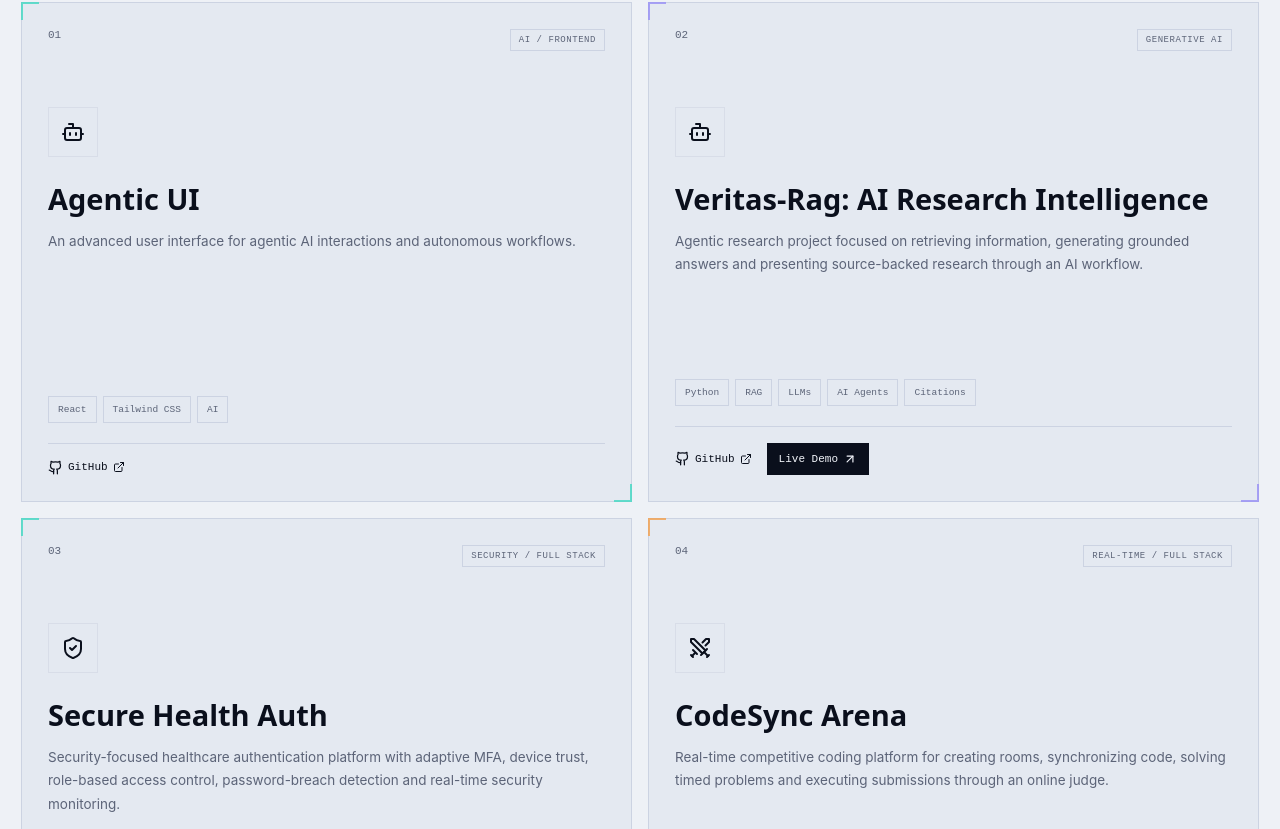
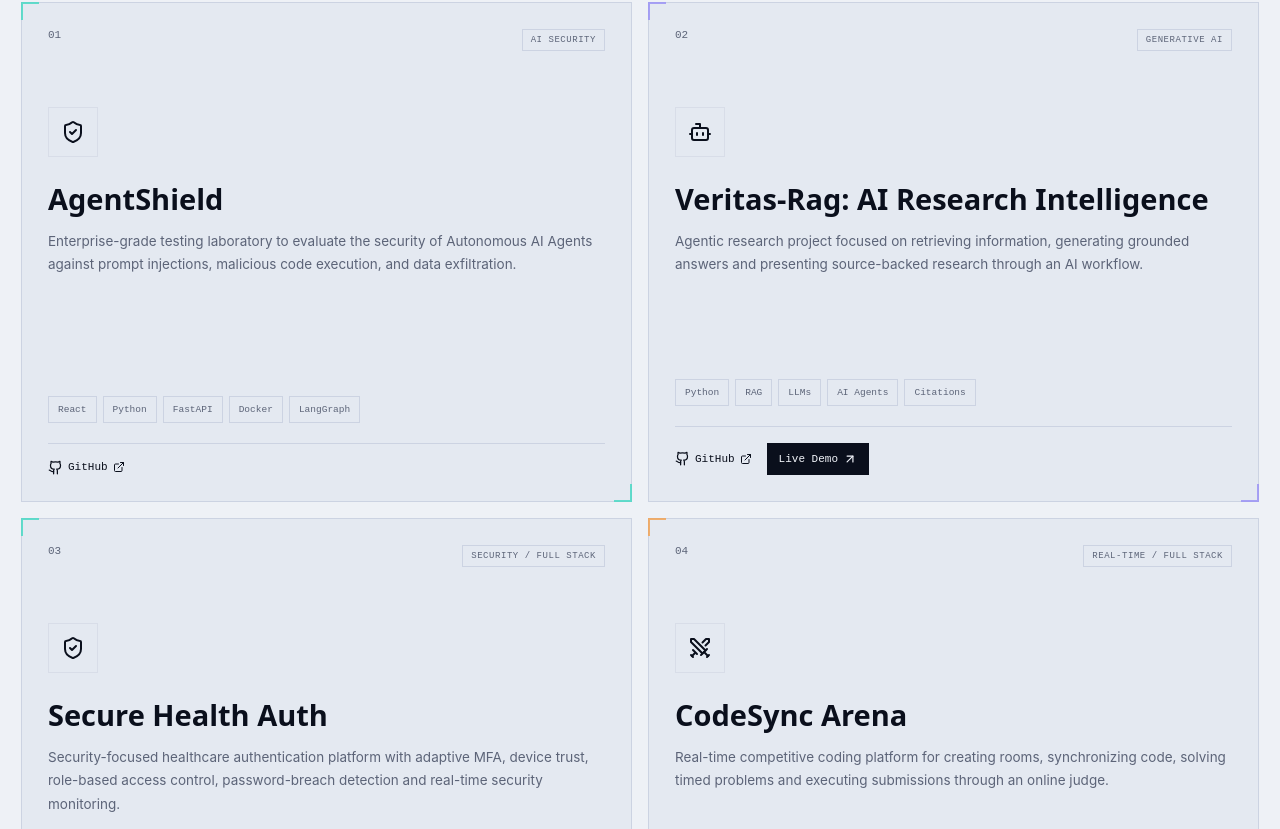
Before and after one commit to Adityaaun/aditya-maurya-portfolio, a React (Vite) app: page / in a window 1280 px wide. Shown: the part 1117-1946 px from the top of the page. Built offline with nearby package versions, Linux system fonts and the light colour scheme.

Commit message:
feat: Replace Agentic UI with AgentShield project

```diff
--- a/src/main.jsx
+++ b/src/main.jsx
@@ -4,7 +4,7 @@ import {ArrowUpRight, Github, Linkedin, Mail, Menu, X, ExternalLink, ShieldCheck
 import "./styles.css";
 
 const projects=[
-{id:"01",category:"AI / FRONTEND",title:"Agentic UI",desc:"An advanced user interface for agentic AI interactions and autonomous workflows.",stack:["React","Tailwind CSS","AI"],github:"https://github.com/Adityaaun/Agentic-UI",live:null,icon:Bot,tone:"cyan"},
+{id:"01",category:"AI SECURITY",title:"AgentShield",desc:"Enterprise-grade testing laboratory to evaluate the security of Autonomous AI Agents against prompt injections, malicious code execution, and data exfiltration.",stack:["React","Python","FastAPI","Docker","LangGraph"],github:"https://github.com/Adityaaun/AgentShield",live:null,icon:ShieldCheck,tone:"cyan"},
 {id:"02",category:"GENERATIVE AI",title:"Veritas-Rag: AI Research Intelligence",desc:"Agentic research project focused on retrieving information, generating grounded answers and presenting source-backed research through an AI workflow.",stack:["Python","RAG","LLMs","AI Agents","Citations"],github:"https://github.com/Adityaaun/Veritas-Rag",live:"https://veritas-rag-tau.vercel.app/",icon:Bot,tone:"violet"},
 {id:"03",category:"SECURITY / FULL STACK",title:"Secure Health Auth",desc:"Security-focused healthcare authentication platform with adaptive MFA, device trust, role-based access control, password-breach detection and real-time security monitoring.",stack:["React.js","Node.js","MongoDB","Socket.IO","MFA","RBAC"],github:"https://github.com/Adityaaun/Secure-Health-Auth-App",live:"https://secure-health-auth-app.vercel.app/",icon:ShieldCheck,tone:""},
 {id:"04",category:"REAL-TIME / FULL STACK",title:"CodeSync Arena",desc:"Real-time competitive coding platform for creating rooms, synchronizing code, solving timed problems and executing submissions through an online judge.",stack:["React","JavaScript","Node.js","Express","MongoDB","Socket.IO"],github:"https://github.com/Adityaaun/Code-Sync-Arena-Build",live:"https://code-sync-arena-build.vercel.app/",icon:Swords,tone:"amber"},
```
